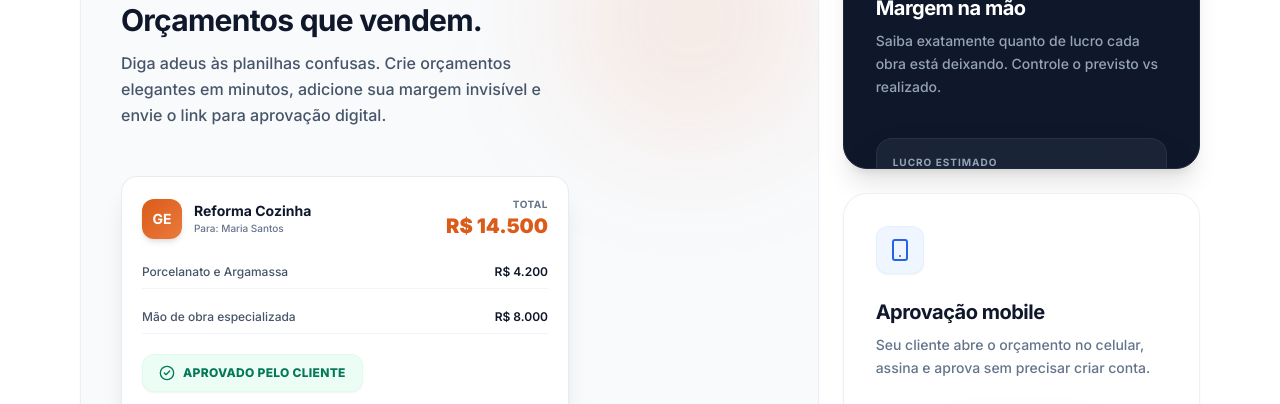
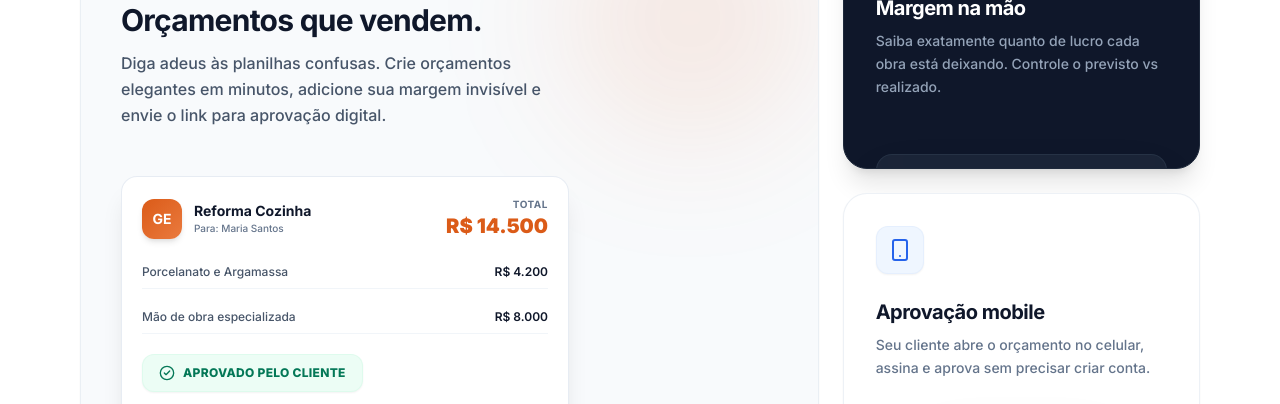
Before and after one commit to ArthurGodin/Gest-o_empreita, a Next.js app in the folder web/: page / in a window 1280 px wide. Shown: the part 1820-2224 px from the top of the page. Built offline with nearby package versions, Linux system fonts and the light colour scheme.

Commit message:
design: enhance bento grid chart hover

```diff
--- a/web/src/app/page.tsx
+++ b/web/src/app/page.tsx
@@ -234,7 +234,7 @@ export default function LandingPage() {
               </div>
 
               {/* Mini-UI Chart */}
-              <div className="relative z-10 mt-6 bg-slate-800/80 backdrop-blur-xl rounded-2xl border border-slate-700/50 p-4 translate-y-4 group-hover:-translate-y-0 transition-transform duration-500 shadow-2xl">
+              <div className="relative z-10 mt-6 bg-slate-800/80 backdrop-blur-xl rounded-t-2xl border border-slate-700/50 border-b-0 p-4 pb-12 -mb-12 translate-y-8 group-hover:-translate-y-2 transition-transform duration-500 shadow-2xl">
                 <div className="flex justify-between items-end mb-4">
                   <div>
                     <div className="text-[10px] text-slate-400 uppercase tracking-widest font-bold mb-1">Lucro Estimado</div>
```
